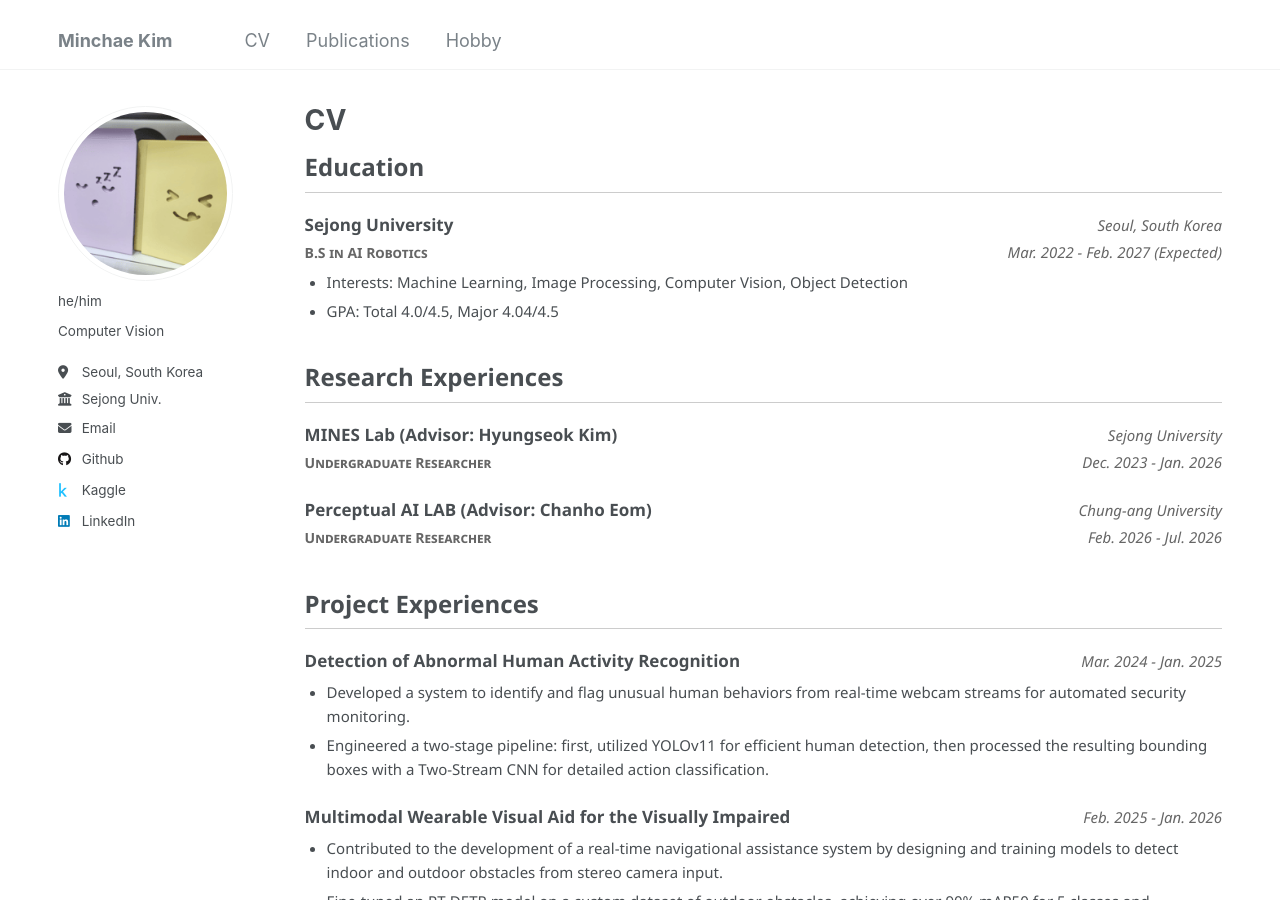
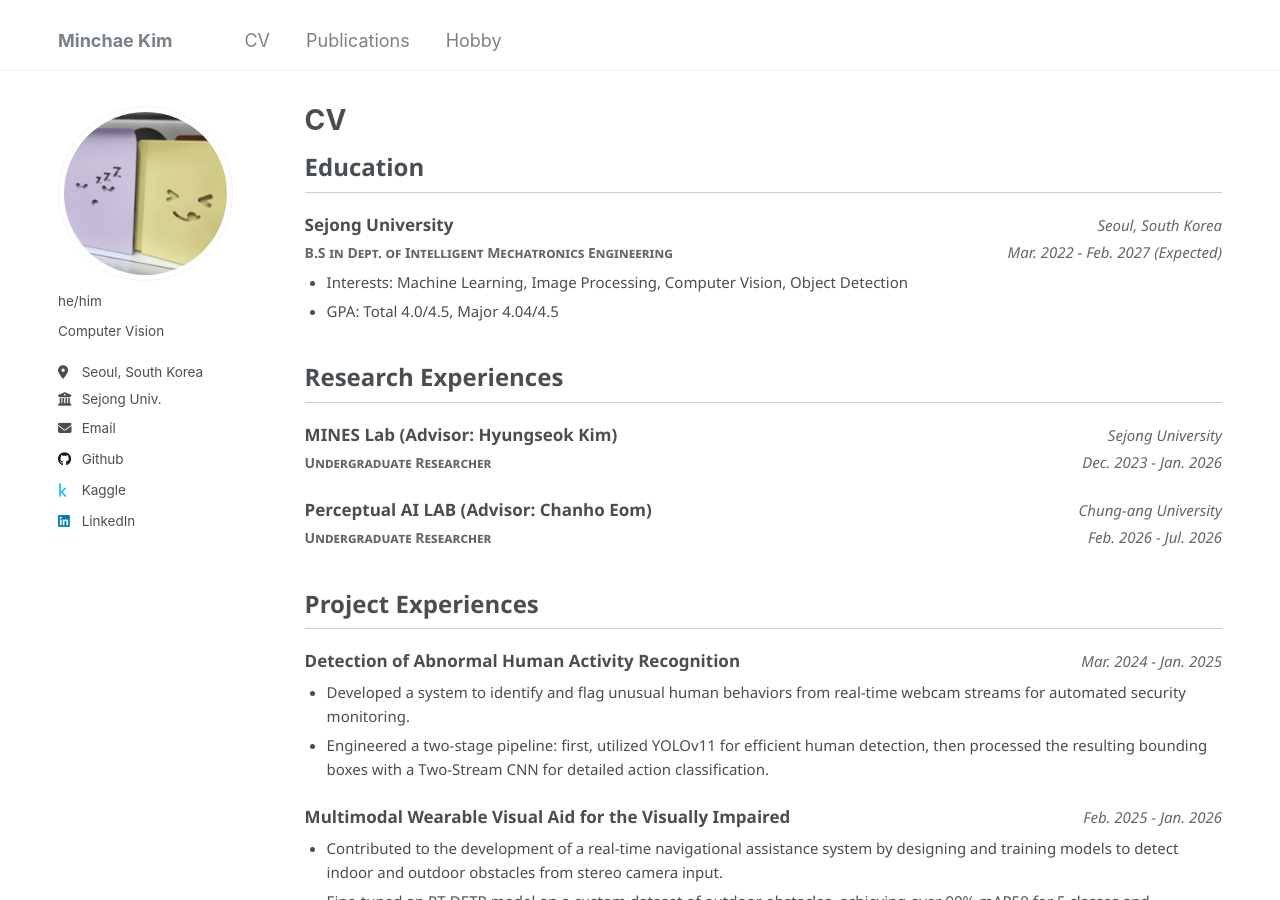
Before and after one commit to lDMDiamondl/lDMDiamondl.github.io, a Jekyll site: the page built from _pages/cv.md, in a window 1280 px wide and 900 px high. Built offline with Jekyll 4.4.1, drawn with Linux system fonts in a browser that asks for light colours.

Commit message:
Update CV

```diff
--- a/_pages/cv.md
+++ b/_pages/cv.md
@@ -107,7 +107,7 @@ redirect_from:
                 <span class="cv-sub-text">Seoul, South Korea</span>
             </div>
             <div class="cv-row">
-                <span class="cv-details-text">B.S in AI Robotics</span>
+                <span class="cv-details-text">B.S in Dept. of Intelligent Mechatronics Engineering</span>
                 <span class="cv-sub-text">Mar. 2022 - Feb. 2027 (Expected)</span>
             </div>
             <ul>
```
